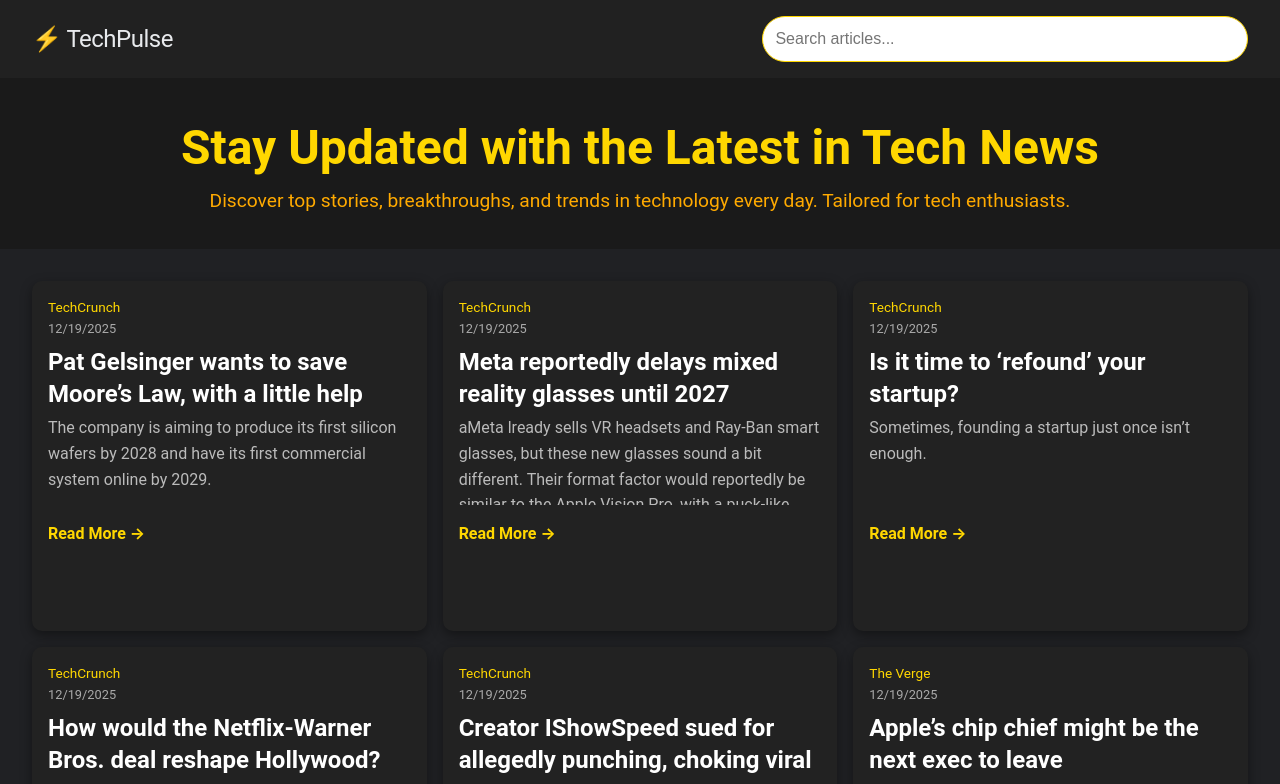
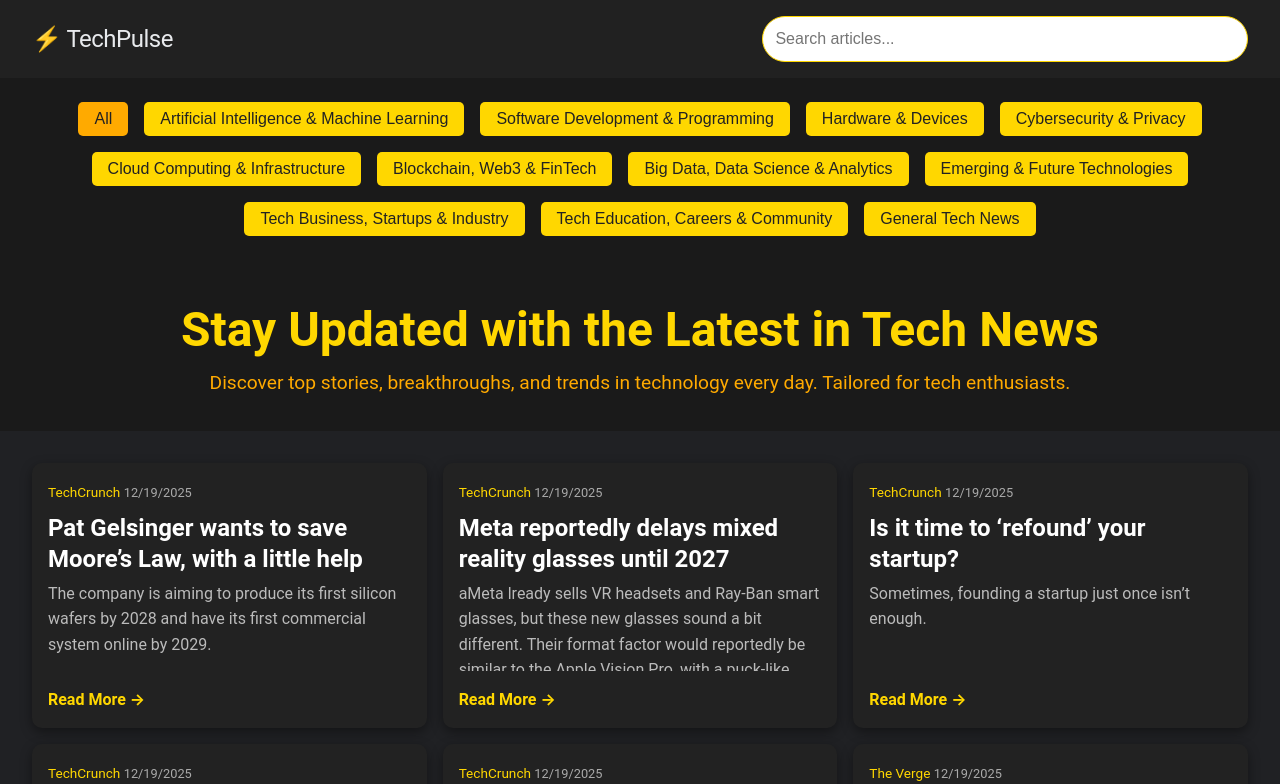
Before and after one commit to shauryaverma03/Automated-RAG-AI-News-Agent, a React (Create React App) app in the folder tech-news-frontend/: page / in a window 1280 px wide. Shown: the top 784 px of the page. Built offline with nearby package versions, Linux system fonts and the light colour scheme.

Commit message:
added sub categories

```diff
--- a/tech-news-frontend/public/styles.css
+++ b/tech-news-frontend/public/styles.css
@@ -27,6 +27,34 @@
   border-radius: 25px;
   border: 1px solid #FFD700;
   font-size: 1rem;
+}
+
+.subcategory-nav {
+  display: flex;
+  flex-wrap: wrap;
+  justify-content: center;
+  background-color: #1A1A1A;
+  padding: 1rem;
+}
+
+.category-btn {
+  padding: 0.5rem 1rem;
+  background-color: #FFD700;
+  color: #222;
+  font-size: 1rem;
+  border: none;
+  border-radius: 5px;
+  margin: 0.5rem;
+  cursor: pointer;
+  transition: 0.3s;
+}
+
+.category-btn.active {
+  background-color: #FFAA00;
+}
+
+.category-btn:hover {
+  background-color: #FFAA00;
 }
 
 .hero {
@@ -60,13 +88,6 @@
   padding: 1rem;
   display: flex;
   flex-direction: column;
-  height: 350px; /* Ensure consistent card height for all articles */
-}
-
-.article-content {
-  display: flex;
-  flex-direction: column;
-  justify-content: space-between;
 }
 
 .article-content .source {
@@ -83,17 +104,17 @@
   font-size: 1.5rem;
   margin: 0.5rem 0;
   color: #FFFFFF;
-  line-height: 1.3; /* Improves readability */
-  height: 60px; /* Fixed height to ensure uniformity */
-  overflow: hidden; /* Prevents overflow for longer titles */
+  line-height: 1.3;
+  height: 60px;
+  overflow: hidden;
 }
 
 .article-content p {
   font-size: 1rem;
   color: #BBBBBB;
   margin-bottom: 1rem;
-  height: 90px; /* Consistent spacing for summary */
-  overflow: hidden; /* Truncate overflow */
+  height: 90px;
+  overflow: hidden;
 }
 
 .article-content a {
@@ -109,7 +130,6 @@
 .footer {
   text-align: center;
   padding: 1rem;
-  margin-top: 2rem;
   background-color: #212121;
   color: #FFD700;
 }
--- a/tech-news-frontend/src/App.js
+++ b/tech-news-frontend/src/App.js
@@ -1,58 +1,128 @@
 import React, { useState, useEffect } from 'react';
 import './App.css';
 
+// Dynamic Subcategories
+const SUBCATEGORIES = [
+  { name: 'Artificial Intelligence & Machine Learning', keywords: ['ai', 'machine learning', 'neural', 'deep learning', 'nlp'] },
+  { name: 'Software Development & Programming', keywords: ['programming', 'coding', 'software', 'development', 'framework', 'app', 'application'] },
+  { name: 'Hardware & Devices', keywords: ['hardware', 'devices', 'laptop', 'smartphone', 'chip', 'computer'] },
+  { name: 'Cybersecurity & Privacy', keywords: ['cybersecurity', 'privacy', 'hack', 'security', 'breach'] },
+  { name: 'Cloud Computing & Infrastructure', keywords: ['cloud', 'infrastructure', 'aws', 'azure', 'container', 'serverless', 'hosting'] },
+  { name: 'Blockchain, Web3 & FinTech', keywords: ['blockchain', 'crypto', 'web3', 'fintech', 'bitcoin', 'ethereum'] },
+  { name: 'Big Data, Data Science & Analytics', keywords: ['big data', 'data science', 'analytics', 'visualization', 'modeling', 'statistics'] },
+  { name: 'Emerging & Future Technologies', keywords: ['emerging', 'future', 'quantum', 'robotics', 'nanotechnology'] },
+  { name: 'Tech Business, Startups & Industry', keywords: ['startup', 'business', 'industry', 'investment'] },
+  { name: 'Tech Education, Careers & Community', keywords: ['education', 'career', 'training', 'community', 'learning', 'resources'] },
+];
+
 function App() {
   const [data, setData] = useState([]);
+  const [categories, setCategories] = useState({});
+  const [selectedSubcategory, setSelectedSubcategory] = useState('All');
+  const [searchQuery, setSearchQuery] = useState('');
 
-  // Function to strip HTML tags using Regex
-  const stripHTML = (html) => {
-    return html.replace(/<\/?[^>]+(>|$)/g, ''); // Remove all HTML tags.
+  // Function to truncate long sources
+  const truncateSource = (source) => {
+    return source.length > 10 ? `${source.substring(0, 10)}...` : source; // Truncate to 10 characters.
+  };
+
+  // Function to dynamically assign articles to subcategories based on keywords
+  const categorizeArticles = (articles) => {
+    const categories = SUBCATEGORIES.reduce((acc, subcategory) => {
+      acc[subcategory.name] = [];
+      return acc;
+    }, {});
+    categories['General Tech News'] = []; // Default category for uncategorized articles.
+
+    articles.forEach((article) => {
+      const content = (article.title + ' ' + article.summary).toLowerCase();
+      const matchedCategory =
+        SUBCATEGORIES.find((subcategory) =>
+          subcategory.keywords.some((keyword) => content.includes(keyword))
+        )?.name || 'General Tech News'; // Assign General Tech News if no match found.
+
+      categories[matchedCategory].push(article);
+    });
+
+    return categories;
   };
 
   useEffect(() => {
     fetch('/knowledge_base.json')
       .then((response) => response.json())
       .then((json) => {
-        const limitedData = json.slice(0, 50); // Limit to top 50 articles.
-        const modifiedData = limitedData.map((article) => ({
+        const modifiedData = json.map((article) => ({
           ...article,
-          shortSource: article.source.length > 20 ? `${article.source.substring(0, 20)}...` : article.source, // Truncate source names to avoid overflow issues.
+          source: truncateSource(article.source), // Truncate source names.
+          summary: article.summary.replace(/<\/?[^>]+(>|$)/g, ''), // Strip HTML tags.
           date: new Date().toLocaleDateString(), // Format article date.
-          sanitizedSummary: stripHTML(article.summary), // Strip HTML tags from summary.
         }));
+
         setData(modifiedData);
+
+        const categorized = categorizeArticles(modifiedData);
+        setCategories(categorized);
       });
   }, []);
+
+  // Search functionality integrated with subcategory selection
+  const filteredNews =
+    selectedSubcategory === 'All'
+      ? data.filter((article) => article.title.toLowerCase().includes(searchQuery.toLowerCase())).slice(0, 52) // Show up to 52 results matching the search query
+      : categories[selectedSubcategory]?.filter((article) =>
+          article.title.toLowerCase().includes(searchQuery.toLowerCase())
+        ) || [];
 
   return (
     <>
       <header className="header">
         <div className="logo">⚡ TechPulse</div>
-        <input className="search-bar" type="text" placeholder="Search articles..." />
+        <input
+          className="search-bar"
+          type="text"
+          placeholder="Search articles..."
+          value={searchQuery}
+          onChange={(e) => setSearchQuery(e.target.value)} // Update search query
+        />
       </header>
+      <nav className="subcategory-nav">
+        {['All', ...Object.keys(categories)].map((subcategory) => (
+          <button
+            key={subcategory}
+            className={`category-btn ${selectedSubcategory === subcategory ? 'active' : ''}`}
+            onClick={() => setSelectedSubcategory(subcategory)} // Select subcategory
+          >
+            {subcategory}
+          </button>
+        ))}
+      </nav>
       <main>
         <section className="hero">
           <h1>Stay Updated with the Latest in Tech News</h1>
           <p>Discover top stories, breakthroughs, and trends in technology every day. Tailored for tech enthusiasts.</p>
         </section>
         <section className="articles">
-          {data.map((article, index) => (
+          {filteredNews.length > 0 ? (
+            filteredNews.map((article, index) => (
               <div key={index} className="article-card">
                 <div className="article-content">
-                <span className="source">{article.shortSource}</span>
-                <span className="date">{article.date}</span> {/* Display article date */}
+                  <span className="source">{article.source} </span>
+                  <span className="date">{article.date}</span>
                   <h2>{article.title}</h2>
-                <p>{article.sanitizedSummary}</p> {/* Sanitized content */}
+                  <p>{article.summary}</p>
                   <a href={article.link} target="_blank" rel="noopener noreferrer">
                     Read More →
                   </a>
                 </div>
               </div>
-          ))}
+            ))
+          ) : (
+            <p>No articles available for this category.</p>
+          )}
         </section>
       </main>
       <footer className="footer">
-        <p>Powered by Gemini AI • Updates every hour</p>
+        <p>Powered by Shaurya Verma • Updates every hour</p>
         <p>&copy; 2025 TechPulse - All Rights Reserved.</p>
       </footer>
     </>
```
Lines whose indentation alone changed are shown as unchanged.
